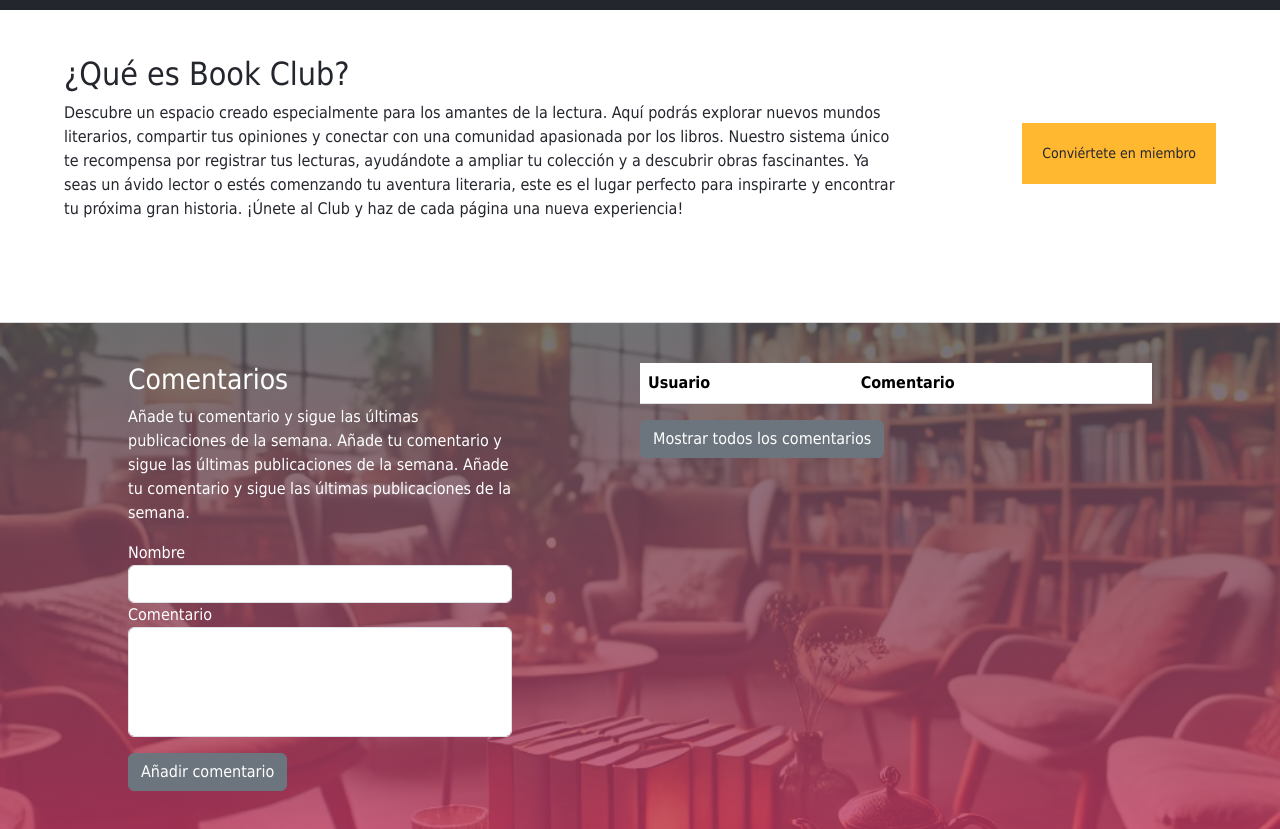
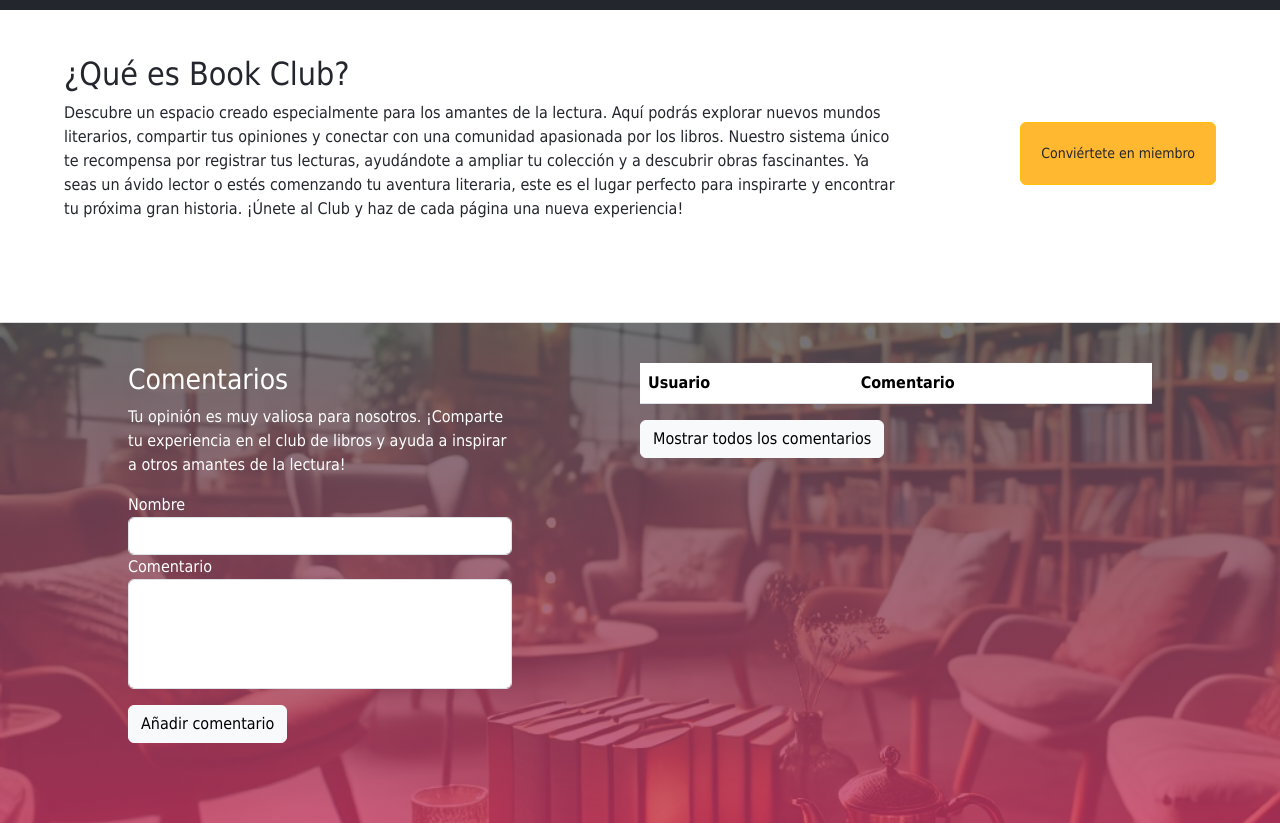
Before and after one commit to riordi80/bookclub, a plain HTML site: page index.html in a window 1280 px wide. Shown: the part 860-1689 px from the top of the page. Drawn offline with nearby package versions, Linux system fonts and the light colour scheme.

Commit message:
14 commit

```diff
--- a/css/style.css
+++ b/css/style.css
@@ -466,6 +466,10 @@ li {
   .footer-item {
     width: 25%;
   }
+
+  .comment-form-info {
+    /* background-color: #24262D; */
+  }
 }
 
 /* Large devices (laptops/desktops, 992px and up) */
--- a/index.html
+++ b/index.html
@@ -75,7 +75,7 @@
                     de cada página una nueva experiencia!</p>
             </div>
             <div class="right-main-bottom-item">
-                <a class="main-bottom-button" href="#">Conviértete en miembro</a>
+                <a class="btn btn-warning main-bottom-button" href="#">Conviértete en miembro</a>
             </div>
         </div>
     </div>
@@ -83,11 +83,10 @@
     <div class="comments-container">
         <div class="comments-item-left">
             <form id="new-comment">
-                <div class="comment-form">
+                <div class="comment-form-info">
                     <h3>Comentarios</h3>
-                    <p>Añade tu comentario y sigue las últimas publicaciones de la semana. Añade tu comentario y sigue
-                        las últimas publicaciones de la semana. Añade tu comentario y sigue las últimas publicaciones de
-                        la semana. </p>
+                    <p>Tu opinión es muy valiosa para nosotros. ¡Comparte tu experiencia en el club de libros y ayuda a
+                        inspirar a otros amantes de la lectura!</p>
                     <label for="name">Nombre</label>
                     <input type="text" id="name" class="form-control">
                 </div>
@@ -97,7 +96,7 @@
                         class="form-control"></textarea>
                 </div>
                 <div class="add-comment-button">
-                    <input class="btn btn-secondary" type="submit" value="Añadir comentario">
+                    <input class="btn btn-light" type="submit" value="Añadir comentario">
                 </div>
 
             </form>
@@ -117,7 +116,7 @@
                     </tbody>
                 </table>
             </div>
-            <button id="show-comments" class="btn btn-secondary">Mostrar todos los comentarios</button>
+            <button id="show-comments" class="btn btn-light">Mostrar todos los comentarios</button>
         </div>
     </div>
 
```
